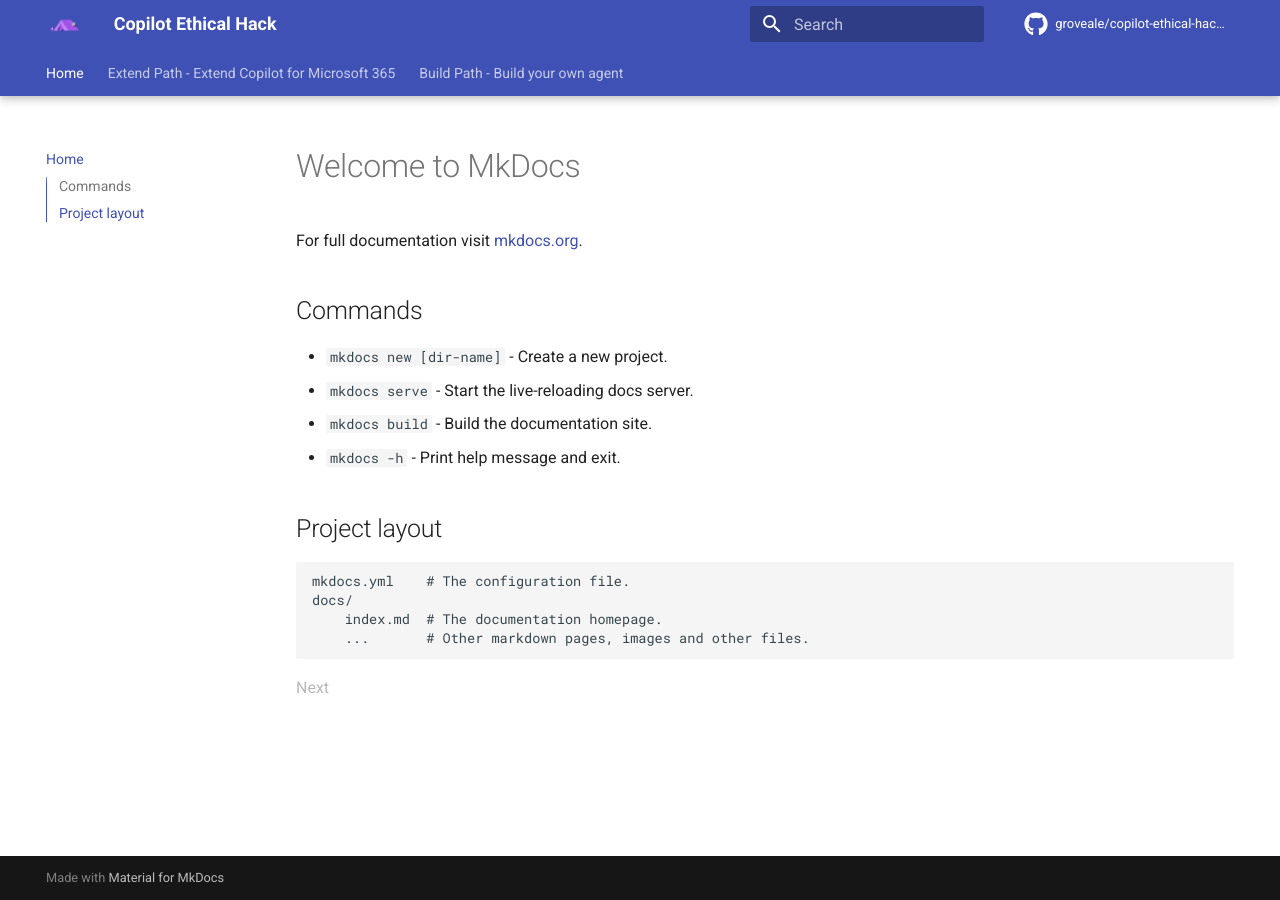
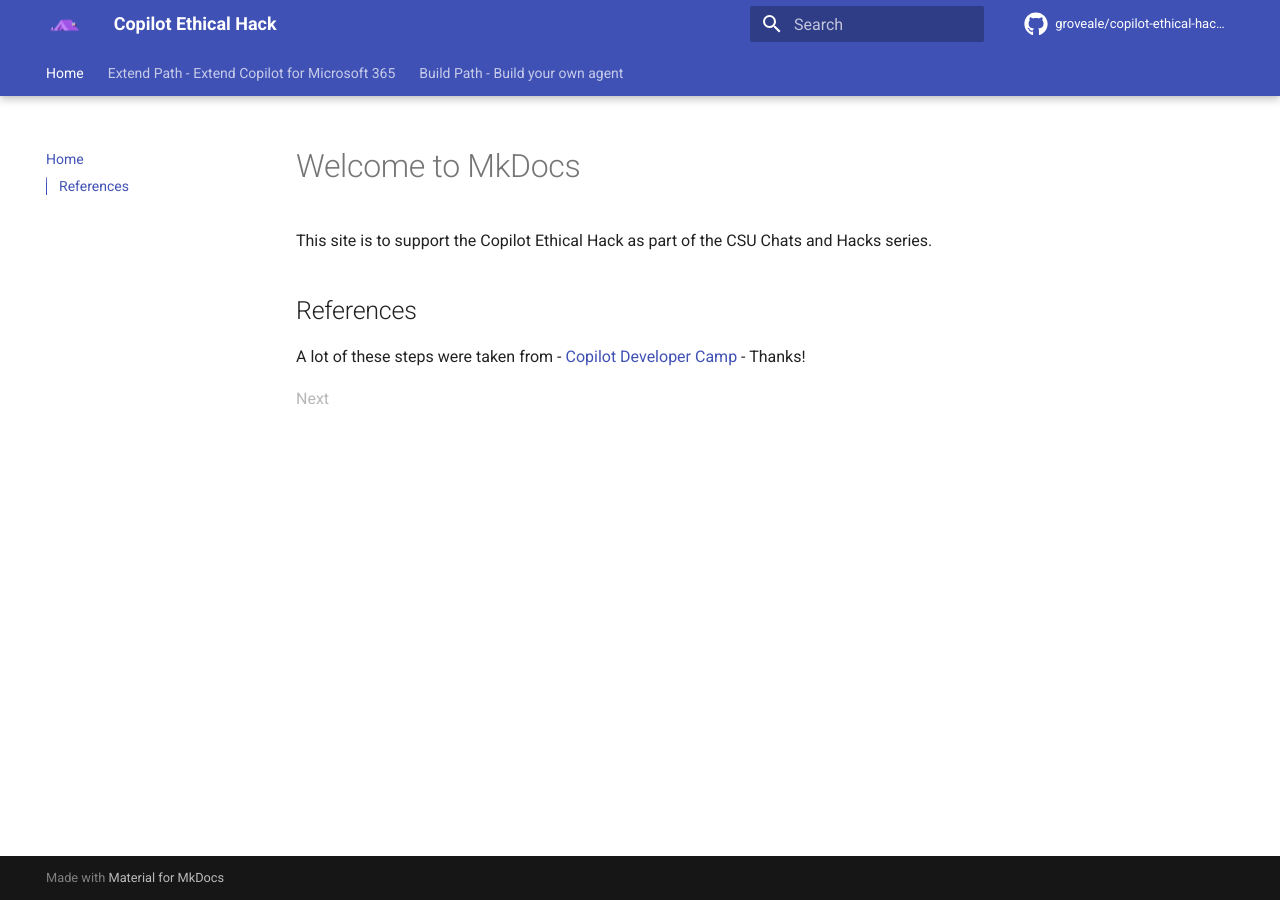
Before and after one commit to groveale/copilot-ethical-hack-lab, an MkDocs documentation site: the page built from docs/index.md, in a window 1280 px wide. Built offline with MkDocs 1.6.1 and Material for MkDocs 9.7.7, drawn with Linux system fonts in a browser that asks for light colours; comment, search, counter and statistics services are not loaded.

Commit message:
added intro

```diff
--- a/docs/index.md
+++ b/docs/index.md
@@ -1,17 +1,8 @@
 # Welcome to MkDocs
 
-For full documentation visit [mkdocs.org](https://www.mkdocs.org).
+This site is to support the Copilot Ethical Hack as part of the CSU Chats and Hacks series.
 
-## Commands
 
-* `mkdocs new [dir-name]` - Create a new project.
-* `mkdocs serve` - Start the live-reloading docs server.
-* `mkdocs build` - Build the documentation site.
-* `mkdocs -h` - Print help message and exit.
+## References
 
-## Project layout
-
-    mkdocs.yml    # The configuration file.
-    docs/
-        index.md  # The documentation homepage.
-        ...       # Other markdown pages, images and other files.
+A lot of these steps were taken from - [Copilot Developer Camp](https://microsoft.github.io/copilot-camp/) - Thanks!
```
